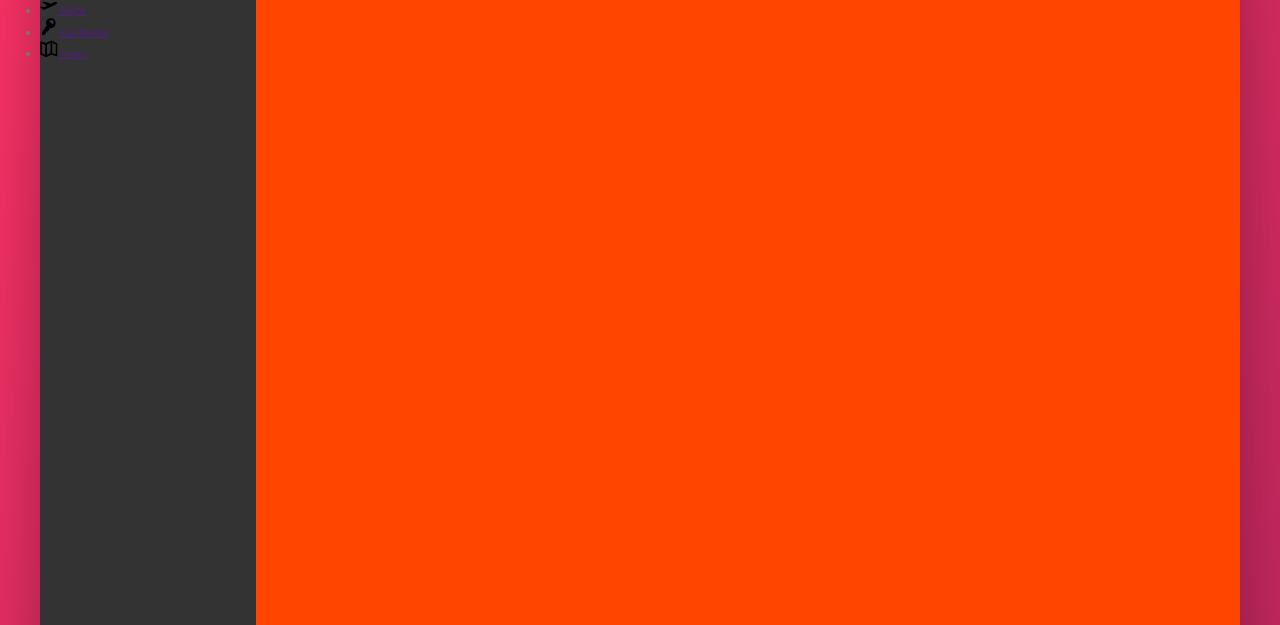
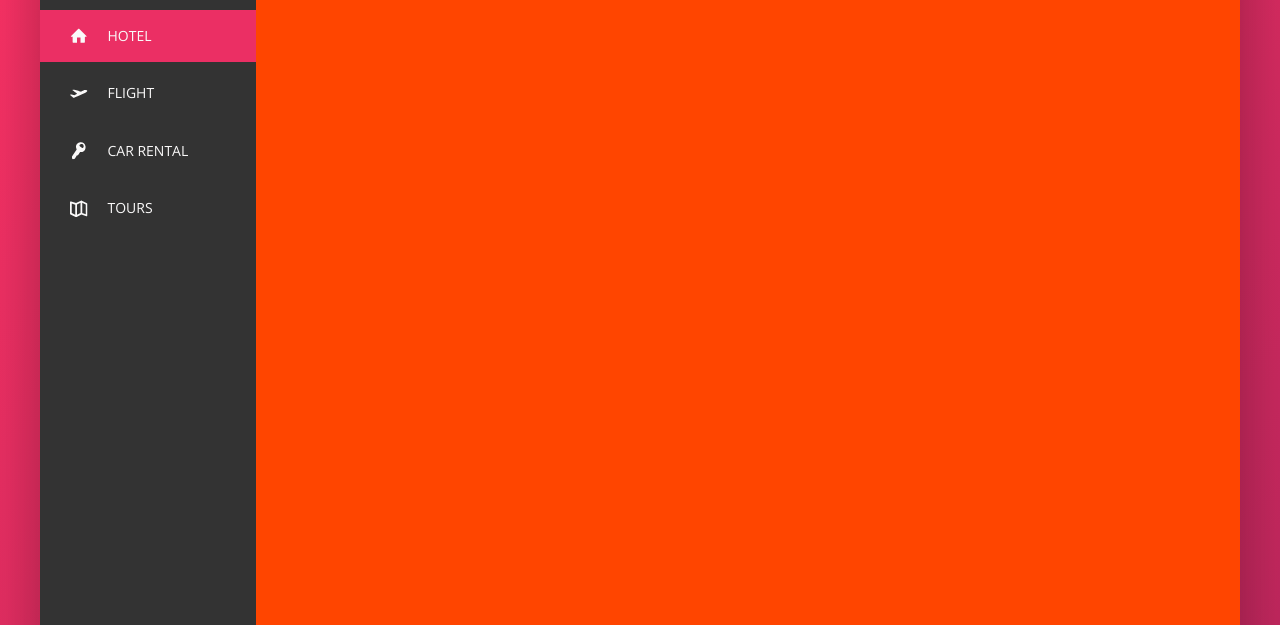
Before and after one commit to benjimon24/css-trillo, a plain HTML site: page index.html in a window 1280 px wide. Shown: the part 175-800 px from the top of the page. Drawn offline with nearby package versions, Linux system fonts and the light colour scheme.

Commit message:
style the sidebar and add animation effect

```diff
--- a/css/style.css
+++ b/css/style.css
@@ -159,9 +159,41 @@ body {
     border-radius: 50%;
     margin-right: 1rem; }
 
-.side-nav__icon {
-  height: 1.75rem;
-  width: 1.75rem; }
+.side-nav {
+  font-size: 1.4rem;
+  list-style: none;
+  margin-top: 3.5rem; }
+  .side-nav__link:link, .side-nav__link:visited {
+    color: var(--color-grey-light-1);
+    text-decoration: none;
+    text-transform: uppercase;
+    position: relative;
+    padding: 1.5rem 3rem;
+    display: flex;
+    align-items: center;
+    z-index: 10; }
+  .side-nav__item {
+    position: relative; }
+    .side-nav__item:not(:last-child) {
+      margin-bottom: 0.5rem; }
+    .side-nav__item::before {
+      content: "";
+      position: absolute;
+      height: 100%;
+      width: 3px;
+      background-color: var(--color-primary);
+      transform: scaleY(0);
+      transition: transform 0.2s, width 0.4s cubic-bezier(1, 0, 0, 1) 0.2s, background-color 0.1s; }
+    .side-nav__item:active::before {
+      background-color: var(--color-primary-light); }
+    .side-nav__item:hover::before, .side-nav__item--active::before {
+      transform: scaleY(1);
+      width: 100%; }
+  .side-nav__icon {
+    height: 1.75rem;
+    width: 1.75rem;
+    margin-right: 2rem;
+    fill: currentColor; }
 
 .legal {
   font-size: 1.2rem;
--- a/index.html
+++ b/index.html
@@ -60,7 +60,7 @@
       <div class="content">
         <nav class="sidebar">
           <ul class="side-nav">
-            <li class="side-nav__item">
+            <li class="side-nav__item side-nav__item--active">
               <a href="" class="side-nav__link">
                 <svg class="side-nav__icon">
                   <use xlink:href="img/sprite.svg#icon-home"></use>
--- a/sass/_components.scss
+++ b/sass/_components.scss
@@ -116,16 +116,62 @@
 
 //SIDE NAVIGATION
 .side-nav {
+  font-size: 1.4rem;
+  list-style: none;
+  margin-top: 3.5rem;
+
+  &__link:link,
+  &__link:visited {
+    color: var(--color-grey-light-1);
+    text-decoration: none;
+    text-transform: uppercase;
+    // display: block;
+    position: relative;
+    padding: 1.5rem 3rem;
+
+    display: flex;
+    align-items: center;
+
+    z-index: 10;
+  }
+
   &__item {
+    position: relative;
 
+    //style all children except the last one
+    &:not(:last-child) {
+      margin-bottom: 0.5rem;
+    }
+
+    // Pink overlay that transforms on hover
+    &::before {
+      content: "";
+      position: absolute;
+      height: 100%;
+      width: 3px;
+      background-color: var(--color-primary);
+      transform: scaleY(0);
+      transition: transform 0.2s, width 0.4s cubic-bezier(1, 0, 0, 1) 0.2s,
+        background-color 0.1s;
+    }
+
+    // // Lightens a bit when you click the link
+    &:active::before {
+      background-color: var(--color-primary-light);
+    }
+
+    &:hover::before,
+    &--active::before {
+      transform: scaleY(1);
+      width: 100%;
+    }
   }
-  &__link {
 
-  }
   &__icon {
     height: 1.75rem;
     width: 1.75rem;
-
+    margin-right: 2rem;
+    fill: currentColor; //color of the parent
   }
 }
 
@@ -135,5 +181,5 @@
   font-size: 1.2rem;
   text-align: center;
   padding: 2.5rem;
-  color: var(--color-grey-light-4)
+  color: var(--color-grey-light-4);
 }
```
